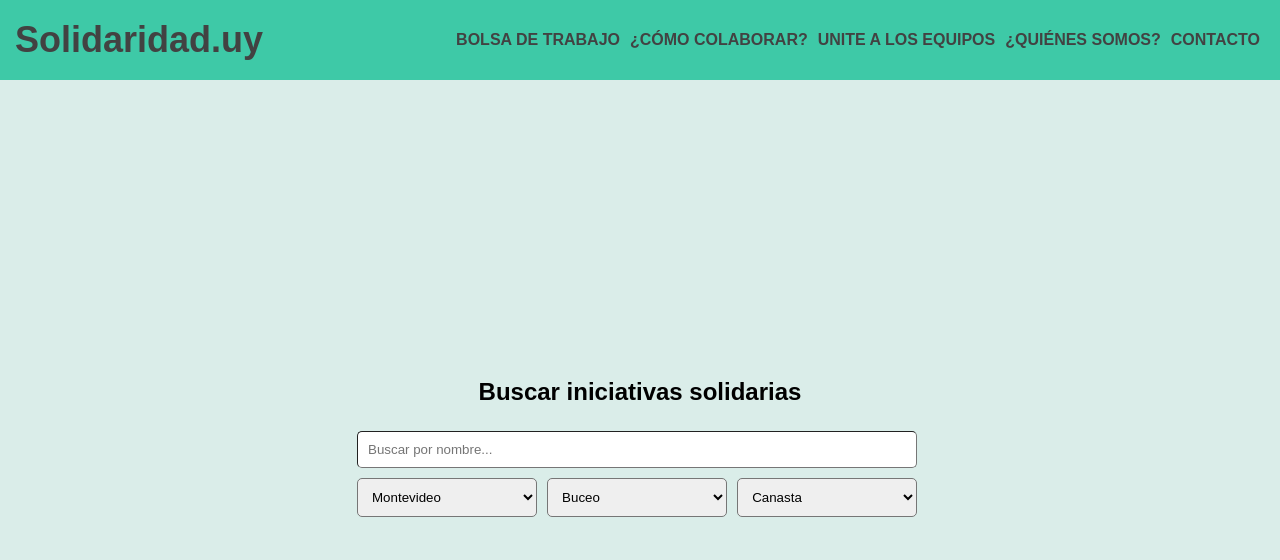
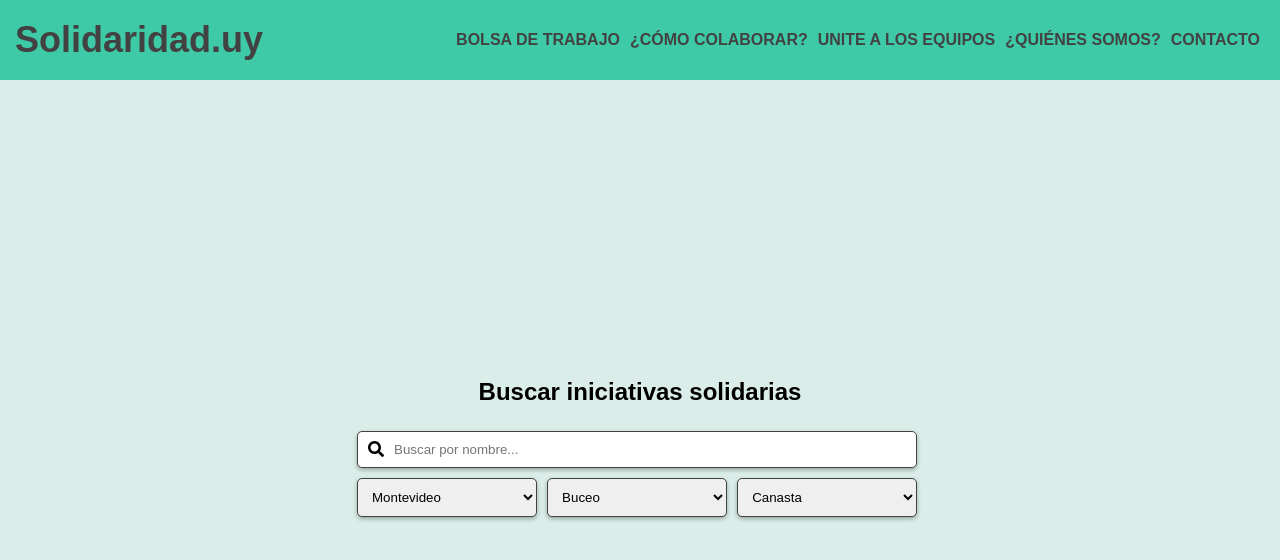
Before and after one commit to martinsd94/solidaridaduy-react, a React (Create React App) app: page / in a window 1280 px wide. Shown: the top 560 px of the page. Built offline with nearby package versions, Linux system fonts and the light colour scheme.

Commit message:
Added search icon

```diff
--- a/src/styles/home.css
+++ b/src/styles/home.css
@@ -20,21 +20,29 @@ div.search-fields {
 }
 
 div.search-fields > div.input-wrapper {
+	align-items: center;
+	background-color: #FFF;
+	border: 1px solid #424242;
+	border-radius: 5px;
+	box-shadow: 0px 2px 4px rgba(0,0,0,0.3);
 	grid-column: 1 / 4;
 	display: flex;
 	margin: 5px;
+	padding: 0px 10px;
 }
 
 div.search-fields > div.input-wrapper > input {
+	background-color: transparent;
+	border: none;
 	flex-grow: 1;
-	border-radius: 5px;
-	border-width: 1px;
 	outline: none;
 	padding: 10px;
 }
 
 div.search-fields > select {
+	border-color: #424242;
 	border-radius: 5px;
+	box-shadow: 0px 2px 4px rgba(0,0,0,0.3);
 	outline: none;
 	padding: 10px;
 	margin: 5px;
--- a/src/views/HomeView.js
+++ b/src/views/HomeView.js
@@ -1,4 +1,5 @@
 import React from 'react';
+import { FaSearch } from 'react-icons/fa';
 
 /* Styles */
 import '../main.css';
@@ -11,6 +12,7 @@ const HomeView = () => {
 
 			<div className='search-fields'>
 				<div className='input-wrapper'>
+					<FaSearch />
 					<input placeholder='Buscar por nombre...' />
 				</div>
 
```
